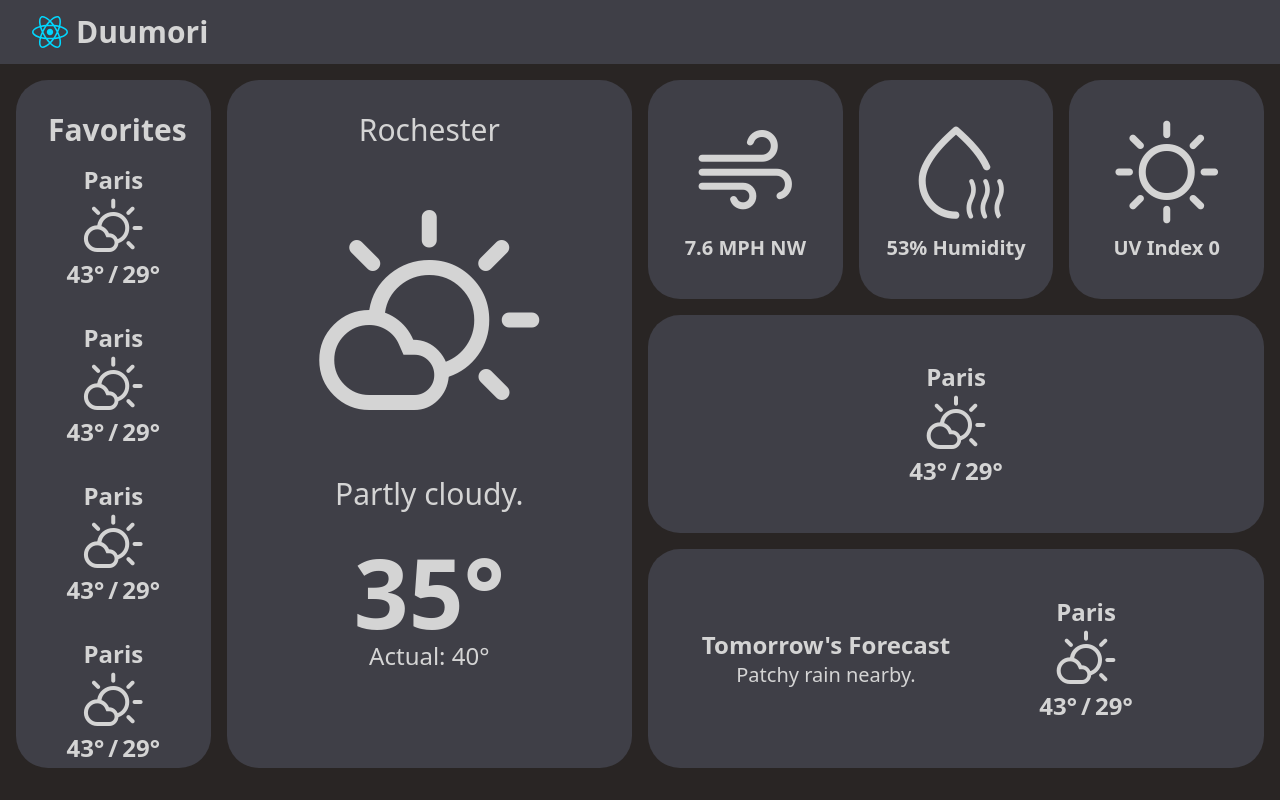
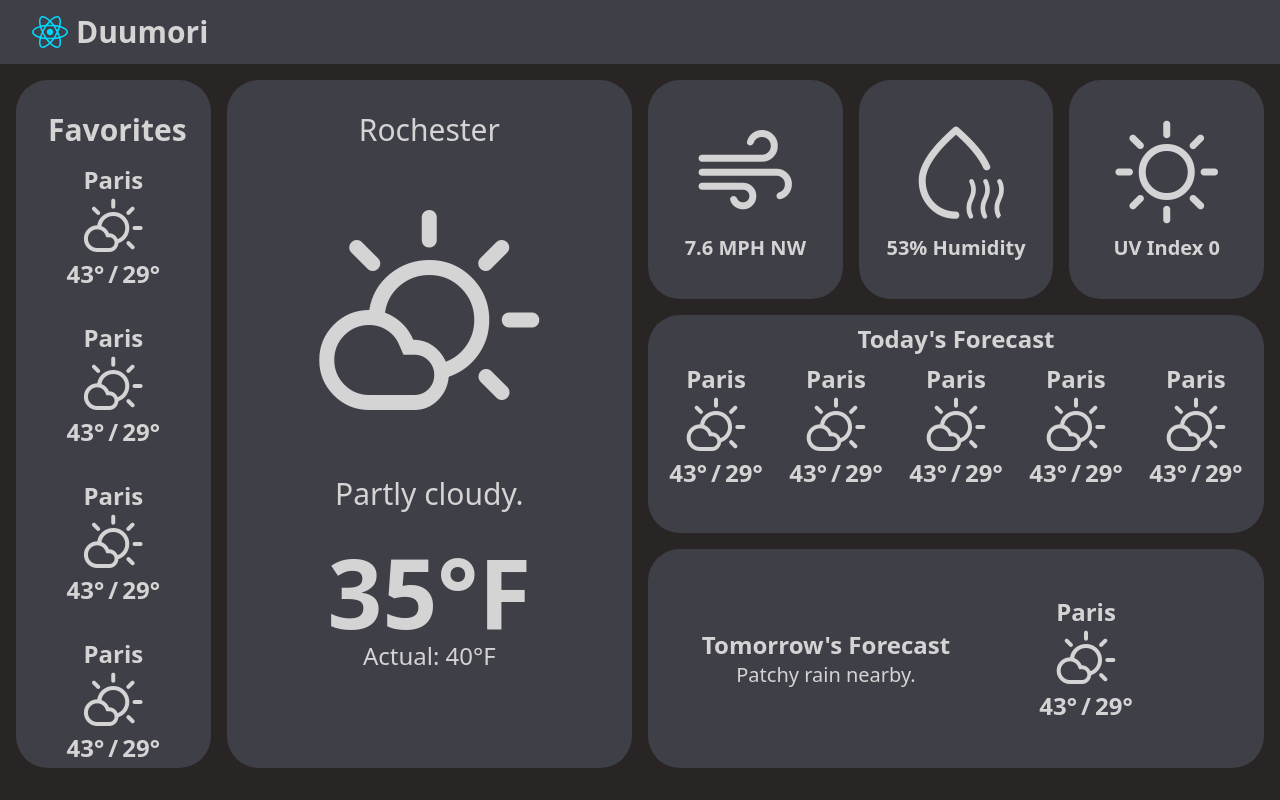
Before and after one commit to domesticchores/megazone-cloud-assessment, a React (Vite) app in the folder weather-app/: page / in a window 1280 px wide. Built offline with nearby package versions, Linux system fonts and the light colour scheme.

Commit message:
add symbol support

```diff
--- a/weather-app/src/Grid.tsx
+++ b/weather-app/src/Grid.tsx
@@ -7,8 +7,8 @@ import WindDirection from "./components/WindDirection"
 
 function Grid() {
 
-  const mockWeatherBoxData = {name:"Paris",code:'1003','high':'43','low':'29'};
-  const mockCurrentWeatherData = {name:"Rochester",code:'1003','temp':'40','feelslike':'35'};
+  const mockWeatherBoxData = {name:"Paris",code:'1003','high':'43','low':'29','symbol':'F'};
+  const mockCurrentWeatherData = {name:"Rochester",code:'1003','temp':'40','feelslike':'35','symbol':'F'};
 
   return (
     // main container
@@ -34,8 +34,15 @@ function Grid() {
             <Humidity/>
             <UVIndex/>
 
-            <div className="bg-widget h-full rounded-4xl p-2 col-span-3 flex">
-                <WeatherBox weatherData={mockWeatherBoxData}/>
+            <div className="bg-widget h-full rounded-4xl p-2 col-span-3">
+                <h2 className="text-2xl font-semibold text-center mb-2">Today's Forecast</h2>
+                <div className="flex">
+                    <WeatherBox weatherData={mockWeatherBoxData}/>
+                    <WeatherBox weatherData={mockWeatherBoxData}/>
+                    <WeatherBox weatherData={mockWeatherBoxData}/>
+                    <WeatherBox weatherData={mockWeatherBoxData}/>
+                    <WeatherBox weatherData={mockWeatherBoxData}/>
+                </div>
             </div>
 
             <div className="bg-widget h-full rounded-4xl py-4 px-12 col-span-3 flex">
@@ -46,4 +53,4 @@ function Grid() {
   )
 }
 
-export default Grid
+export default Grid;
--- a/weather-app/src/components/CurrentWeather.tsx
+++ b/weather-app/src/components/CurrentWeather.tsx
@@ -18,8 +18,8 @@ function CurrentWeather({className, weatherData}: WeatherProps) {
             <h1 className="text-3xl">{codeData.status}.</h1>
         </div>
         <div className="w-full h-3/12 text-center">
-            <h1 className="text-8xl font-bold">{weatherData.feelslike}°</h1>
-            <p className="text-2xl">Actual: {weatherData.temp}°</p>
+            <h1 className="text-8xl font-bold">{weatherData.feelslike}°{weatherData.symbol}</h1>
+            <p className="text-2xl">Actual: {weatherData.temp}°{weatherData.symbol}</p>
         </div>
     </>
 }
--- a/weather-app/src/components/WeatherBox.tsx
+++ b/weather-app/src/components/WeatherBox.tsx
@@ -8,9 +8,9 @@ interface WeatherProps {
 function WeatherBox({className, weatherData}: WeatherProps) {
     return <>
         <div className={`m-auto text-center ${className || ''}`}>
-            <h2 className="text-2xl font-bold">{weatherData.name}</h2>
+            <h2 className="text-md md:text-lg lg:text-2xl font-bold">{weatherData.name}</h2>
             <span className="material-symbols-rounded text-[1em]! md:text-[2em]! lg:text-[4em]! m-auto">{getWeatherIcon(weatherData.code)}</span>
-            <div className="flex w-fit text-2xl font-bold gap-x-1 items-center m-auto -mt-2">
+            <div className="flex w-fit text-md md:text-lg lg:text-2xl font-bold gap-x-1 items-center m-auto -mt-2">
                 <h2 className="">{weatherData.high}°</h2>
                 <h2 className="">/</h2>
                 <h2 className="">{weatherData.low}°</h2>
```
